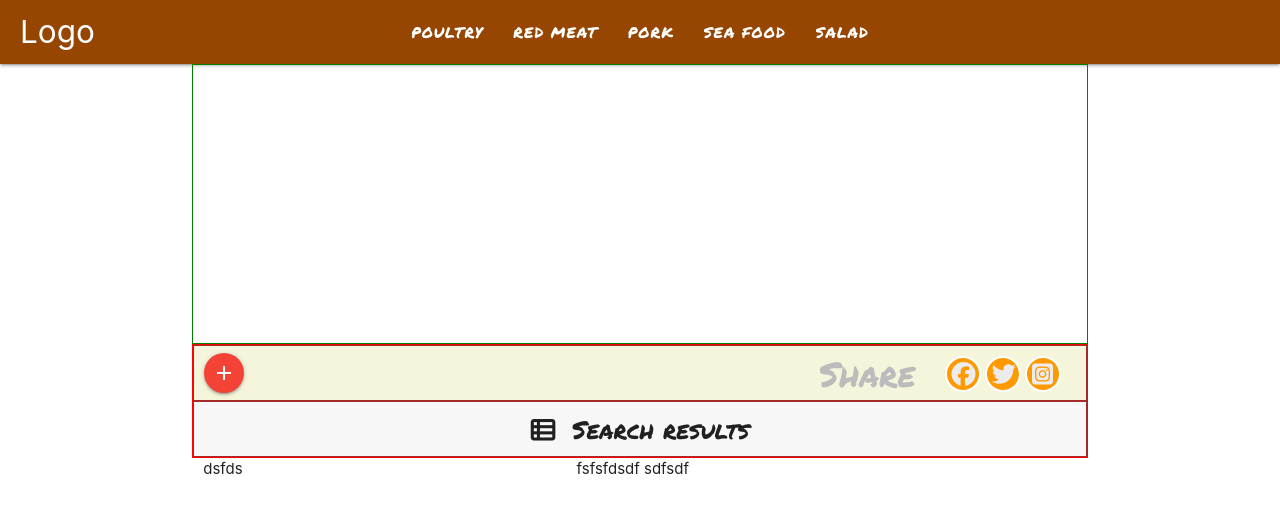
After one commit to rimantascode/MS3-cookbook, a Flask app: page /dish in a window 1280 px wide. The commit adds this page. Shown: the top 513 px of the page. Run offline with Flask 2, Linux system fonts and the light colour scheme; some libraries are stand-ins or nearby versions.

Commit message:
stiling dish.html

```diff
--- a/app.py
+++ b/app.py
@@ -20,6 +20,11 @@ def get_tasks():
                            recipe=mongo.db.recipe.find(), s=s)
 
 
+@app.route('/dish')
+def dish():
+    return render_template("dish.html")
+
+
 if __name__ == '__main__':
     app.run(host=os.environ.get('IP'),
             port=int(os.environ.get('PORT')),
--- a/static/css/style.css
+++ b/static/css/style.css
@@ -188,7 +188,16 @@ ul.share-links {
   font-family: "Permanent Marker", sans-serif;
   padding-left: 10px;
 }
+/* ------------------------------------------------ dish.html----- */
+.recepie {
 
+}
+.ingrediants-required {
+  border: 2px solid green;
+}
+.cooking-description {
+  border: 2px solid red;
+}
 @media only screen and (max-width: 600px) {
   .card.horizontal .card-image {
     max-width: 100% !important;
--- /dev/null
+++ b/templates/dish.html
@@ -0,0 +1,47 @@
+{% extends 'base.html'%} {% block content %}
+<!-- The main picture area -->
+<div class="col s12 container picture-area"></div>
+<!-- search results, those results will be the desplayd in this main page-->
+<div class="col s12 container search-results">
+  <div class="col s12 search-result-bar">
+    <a class="btn-floating btn-medium waves-effect waves-light red add-button"
+      ><i class="material-icons">add</i></a
+    >
+    <div class="share">
+      <div class="share-div">
+        <h4>Share</h4>
+      </div>
+      <div class="share-links-container">
+        <ul class="share-links">
+          <div class="circle-around-social-links">
+            <li>
+              <a href="#"><i class="fab fa-facebook"></i></a>
+            </li>
+          </div>
+          <div class="circle-around-social-links">
+            <li>
+              <a href="#"><i class="fab fa-twitter"></i></a>
+            </li>
+          </div>
+          <div class="circle-around-social-links">
+            <li>
+              <a href="#"><i class="fab fa-instagram-square"></i></a>
+            </li>
+          </div>
+        </ul>
+      </div>
+    </div>
+  </div>
+
+  <!-- is desplayed the ingrediants required and method of cooking -->
+  <div class="col s12 search-result-bar list-icon">
+    <h5><i class="fas fa-th-list"></i> <span>Search results</span></h5>
+  </div>
+</div>
+<div class="container">
+  <div class="row">
+    <div class="col m5">dsfds</div>
+    <div class="col m7">fsfsfdsdf sdfsdf</div>
+  </div>
+</div>
+{%endblock%}
```
